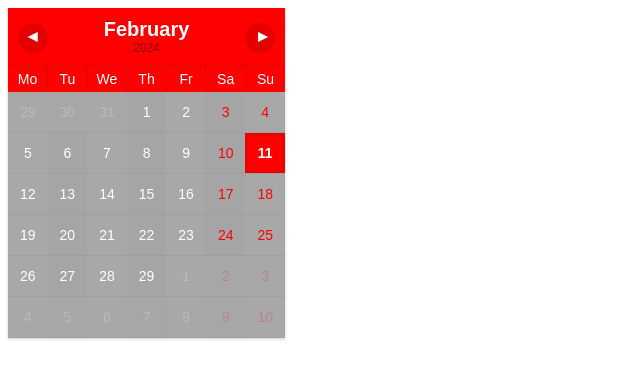
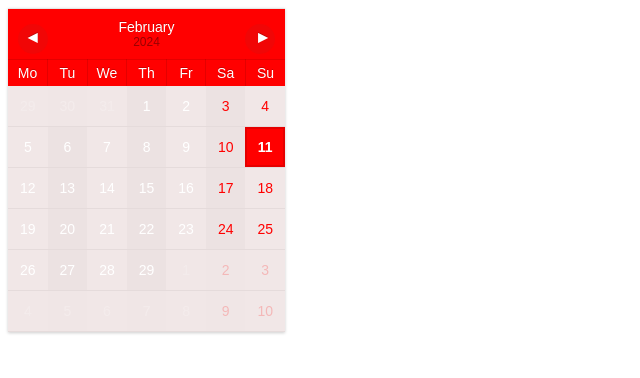
Before and after one commit to wzonw/notion, a plain HTML site: page index.html in a window 1280 px wide. Shown: the whole page, without its empty margins (0-640 px from the left). Drawn offline with Linux system fonts and the light colour scheme.

Commit message:
Update index.html

```diff
--- a/index.html
+++ b/index.html
@@ -45,12 +45,12 @@ table {
 
 td,th {
     text-align: center;
-    background-color: rgba(0, 0, 0, 0.341);
+    background-color: rgba(136, 52, 52, 0.116);
 }
 th {
     padding: 10px;
 }
-tr:first-child th {
+tr:firasst-child th {
     font-size: 20px;
     font-weight: bold;
     border-left: none;
@@ -73,7 +73,7 @@ th .any {
     font-weight: normal;
     display: block;
     text-shadow: none;
-    color: rgba(0,0,0,0.4);
+    color: rgba(0, 0, 0, 0.4);
 }
 tr:nth-child(2) th {
     padding: 5px;
@@ -111,7 +111,7 @@ td > span:hover {
     color: #fff;
 }
 .boto-next, .boto-prev {
-    background: rgba(0,0,0,0.1);
+    background: rgba(121, 59, 59, 0.1);
     color: #fff;
     font-family: inherit;
     border: none;
```
